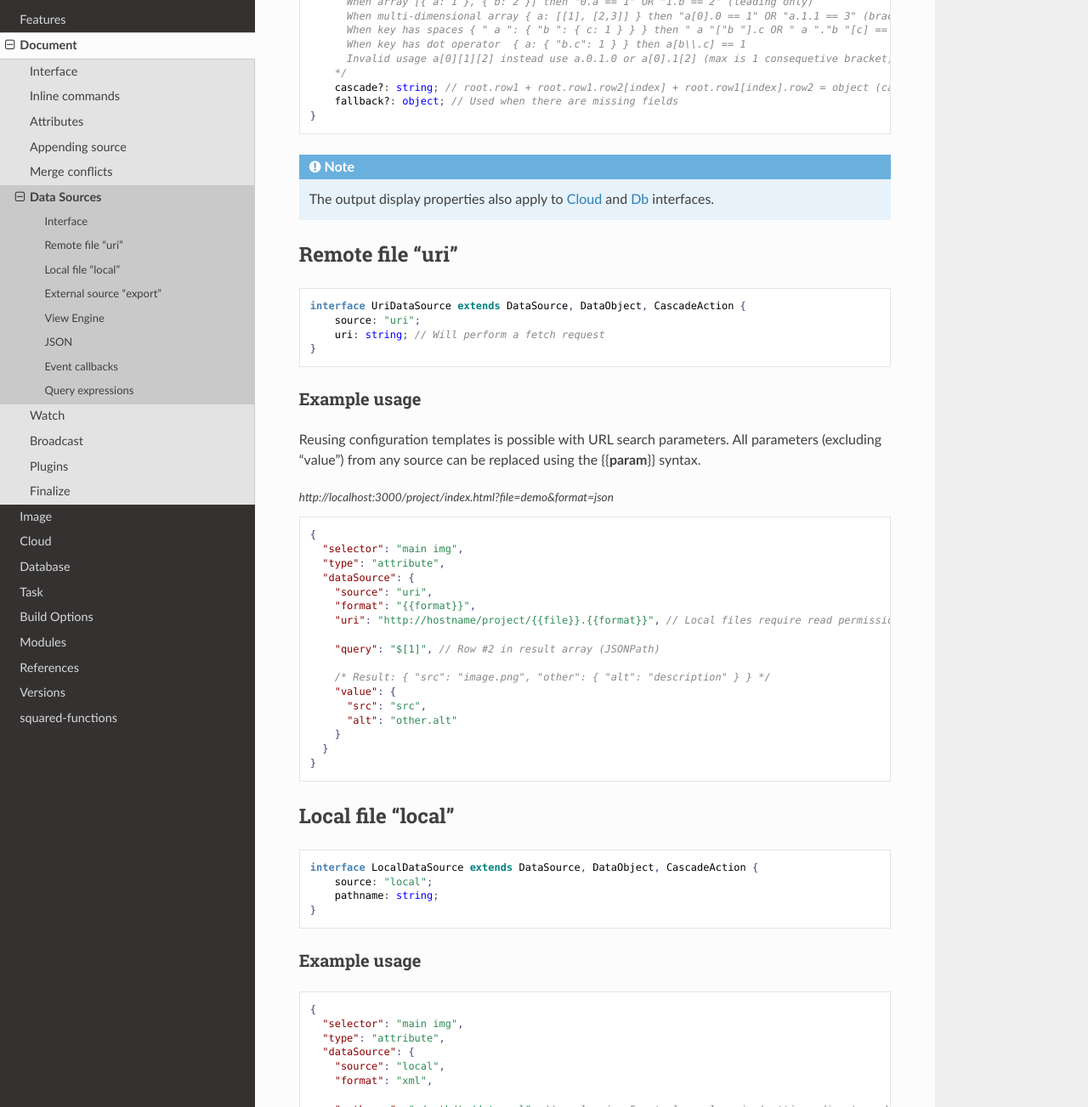
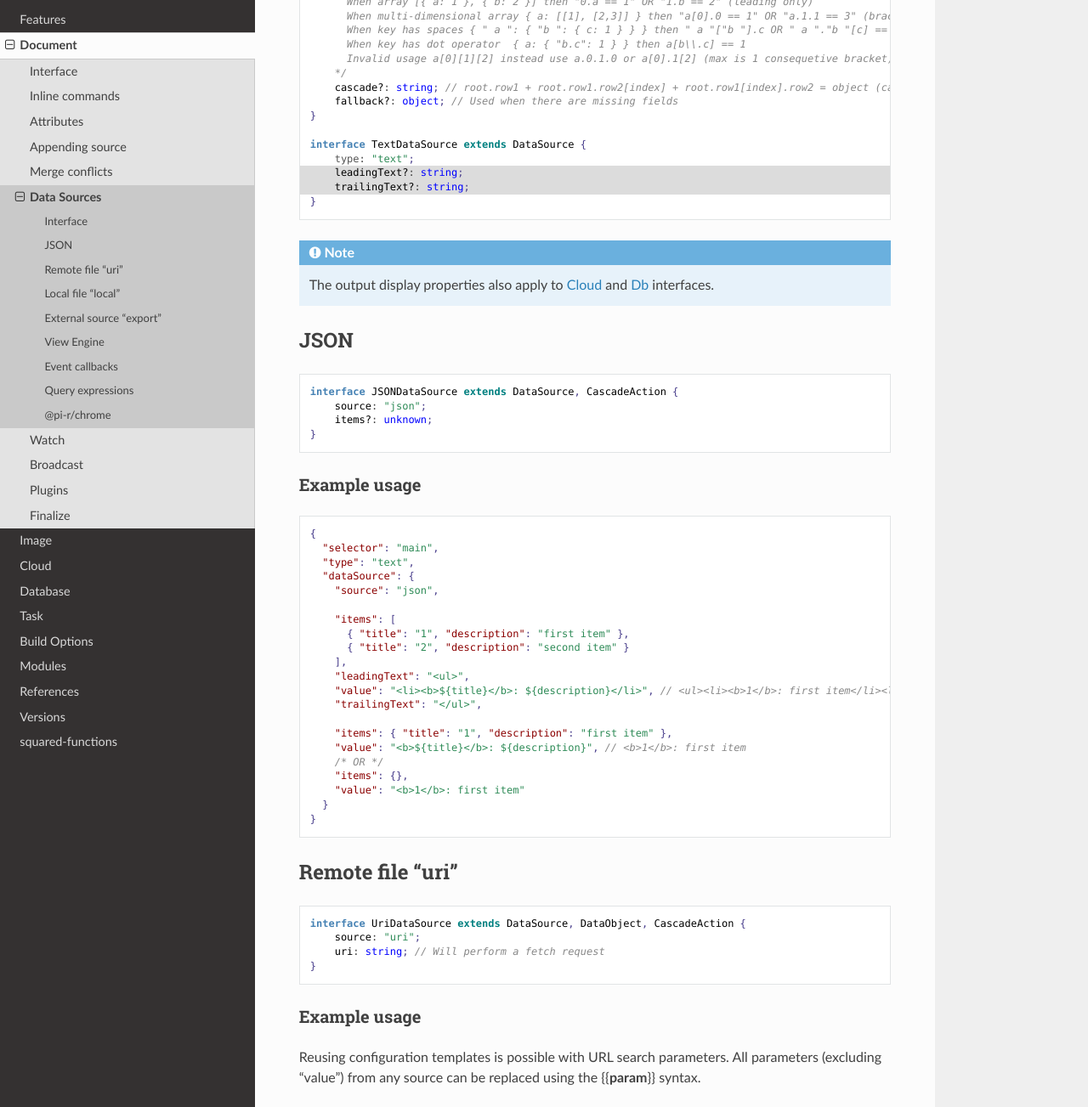
Before and after one commit to anpham6/chrome-docs, a Sphinx documentation site: the page built from source/document/data.rst, in a window 1280 px wide and 1400 px high, scrolled down 834 px, cut to the strip 97-1400 px from the top of the window. Shown: the whole strip at 85% size. Built offline with Sphinx 7.4.7 and the Read the Docs theme 2.0.0, drawn with Linux system fonts in a browser that asks for light colours; some of the changed text lies outside the part shown.

Commit message:
Document: pi-r updates relocated to Data Sources.

```diff
--- a/source/document/data.rst
+++ b/source/document/data.rst
@@ -55,7 +56,50 @@
       fallback?: object; // Used when there are missing fields
   }
 
-.. note:: The output display properties also apply to :doc:`Cloud <../cloud/interface>` and :doc:`Db <../db/interface>` interfaces.
+  interface TextDataSource extends DataSource {
+      type: "text";
+      leadingText?: string;
+      trailingText?: string;
+  }
+
+.. note:: The output display properties also apply to :doc:`Cloud </cloud/interface>` and :doc:`Db </db/interface>` interfaces.
+
+JSON
+====
+
+.. code-block:: typescript
+
+  interface JSONDataSource extends DataSource, CascadeAction {
+      source: "json";
+      items?: unknown;
+  }
+
+Example usage
+-------------
+
+::
+
+  {
+    "selector": "main",
+    "type": "text",
+    "dataSource": {
+      "source": "json",
+
+      "items": [
+        { "title": "1", "description": "first item" },
+        { "title": "2", "description": "second item" }
+      ],
+      "leadingText": "<ul>",
+      "value": "<li><b>${title}</b>: ${description}</li>", // <ul><li><b>1</b>: first item</li><li><b>2</b>: second item</li></ul>
+      "trailingText": "</ul>",
+
+      "items": { "title": "1", "description": "first item" },
+      "value": "<b>${title}</b>: ${description}", // <b>1</b>: first item
+      /* OR */
+      "items": {},
+      "value": "<b>1</b>: first item"
+    }
+  }
 
 Remote file "uri"
 =================
@@ -339,41 +383,6 @@
 
 .. hint:: `EJS <https://ejs.co/#docs>`_ [#]_ is used as the reference templating engine.
 
-JSON
-====
-
-.. code-block:: typescript
-
-  interface JSONDataSource extends DataSource, CascadeAction {
-      source: "json";
-      items?: unknown;
-  }
-
-Example usage
--------------
-
-::
-
-  {
-    "selector": "main",
-    "type": "text",
-    "dataSource": {
-      "source": "json",
-
-      "items": [
-        { "title": "1", "description": "first item" },
-        { "title": "2", "description": "second item" }
-      ],
-      "value": "<b>${title}</b>: ${description}<br />", // <b>1</b>: first item<br /><b>2</b>: second item<br />
-
-      "items": { "title": "1", "description": "first item" },
-      "value": "<b>${title}</b>: ${description}", // <b>1</b>: first item
-      /* OR */
-      "items": {},
-      "value": "<b>1</b>: first item"
-    }
-  }
-
 Event callbacks
 ===============
 
@@ -435,6 +444,14 @@
 - `JSONPath <https://github.com/dchester/jsonpath>`_ [#]_
 - `JMESPath <https://jmespath.org>`_ [#]_
 
+@pi-r/chrome
+============
+
+.. versionadded:: 0.7.0
+
+  - *DataSource* property ``source`` option "**json**" as *JSONDataSource* was implemented.
+  - *TextDataSource* property **leadingText** | **trailingText** were created.
+
 .. [#] npm i json5
 .. [#] npm i fast-xml-parser
 .. [#] npm i toml
```
Also changed, not shown: other parts of source/document/data.rst (+1 -0 lines), source/document/interface.rst (+0 -8 lines).
